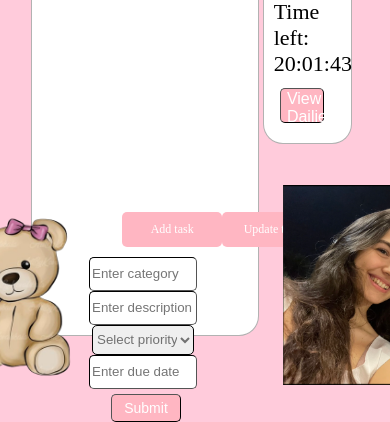
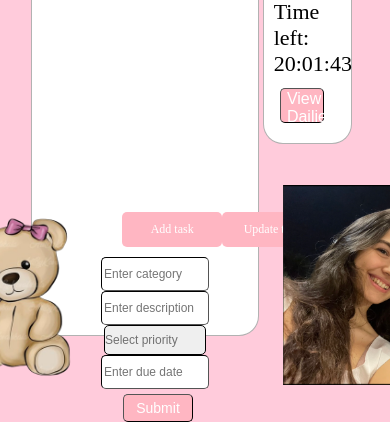
Before and after one commit to AliMKCL/Todo-website, a FastAPI app: page /main in a window 390 px wide, after a click on "Add task"; the page is wider, and only the part inside the window is pictured. Shown: the part 424-846 px from the top of that part. Run offline with FastAPI, Linux system fonts and the light colour scheme; the visitor is signed in with stand-in values (Sample User, id 1); data that the repository does not hold is empty; some libraries are stand-ins or nearby versions.

Commit message:
responsive

```diff
--- a/static/main.css
+++ b/static/main.css
@@ -165,6 +165,13 @@ th {
 .inputs1,
 .inputs2,
 .inputs3 {
+    -webkit-appearance: none;
+    /* Remove default styling in Chrome, Safari */
+    -moz-appearance: none;
+    /* Remove default styling in Firefox */
+    appearance: none;
+    /* Standard property */
+
     height: 30px;
     border-radius: 5px;
     border-color: black;
@@ -318,6 +325,7 @@ th {
     .inputs3 {
         height: 30px;
         width: 102px;
+        font-size: 12px;
     }
 
     .inputs3 {
@@ -335,7 +343,7 @@ th {
     .task_form1,
     .task_form2,
     .task_form3 {
-        margin-right: 24px;
+        margin-right: 0px;
     }
 
     .right_bg {
@@ -379,12 +387,6 @@ th {
     .inputs1,
     .inputs2,
     .inputs3 {
-        -webkit-appearance: none;
-        /* Remove default styling in Chrome, Safari */
-        -moz-appearance: none;
-        /* Remove default styling in Firefox */
-        appearance: none;
-        /* Standard property */
         height: 20px;
         margin-left: 2px;
         margin-right: 2px;
```
